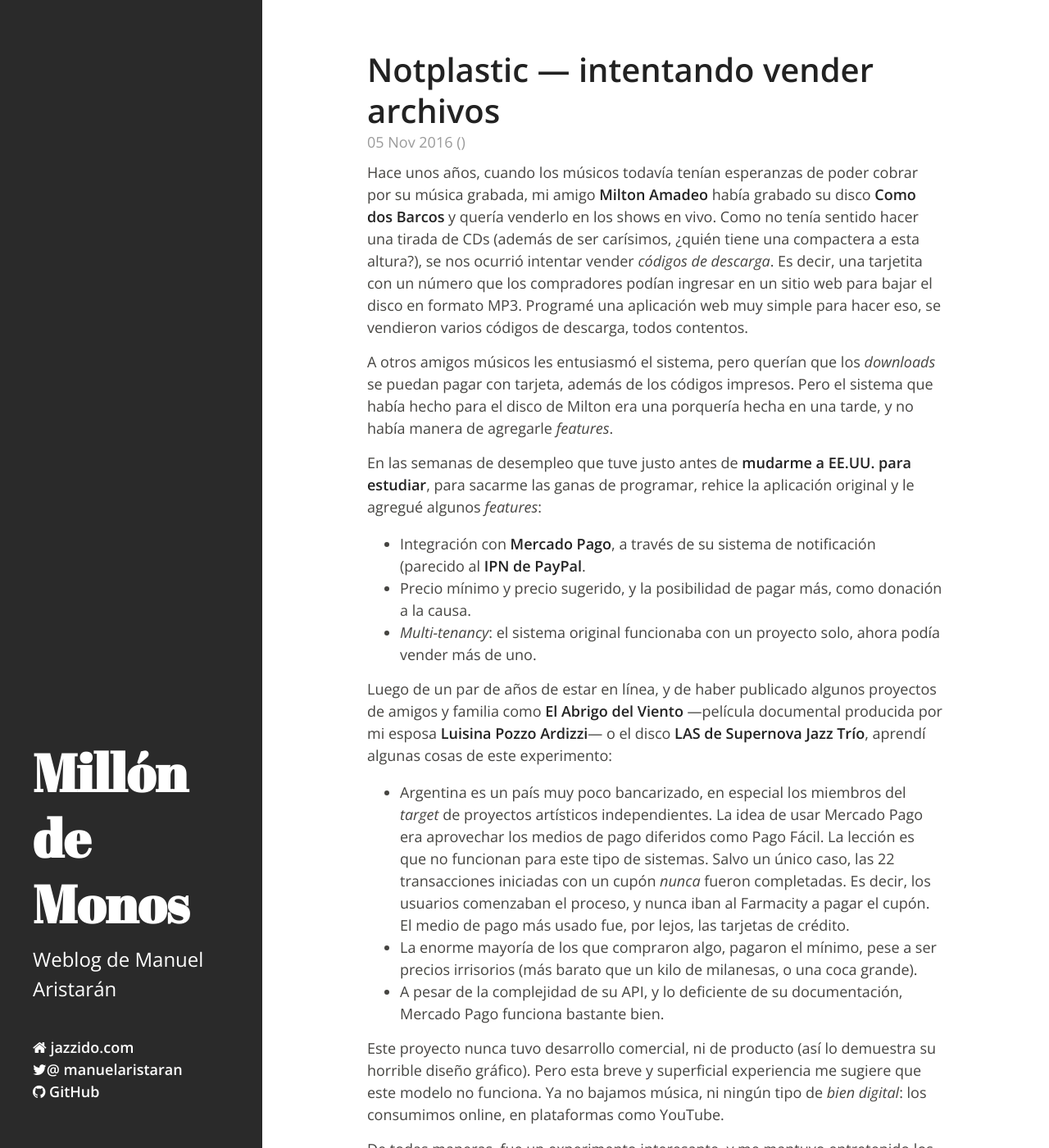
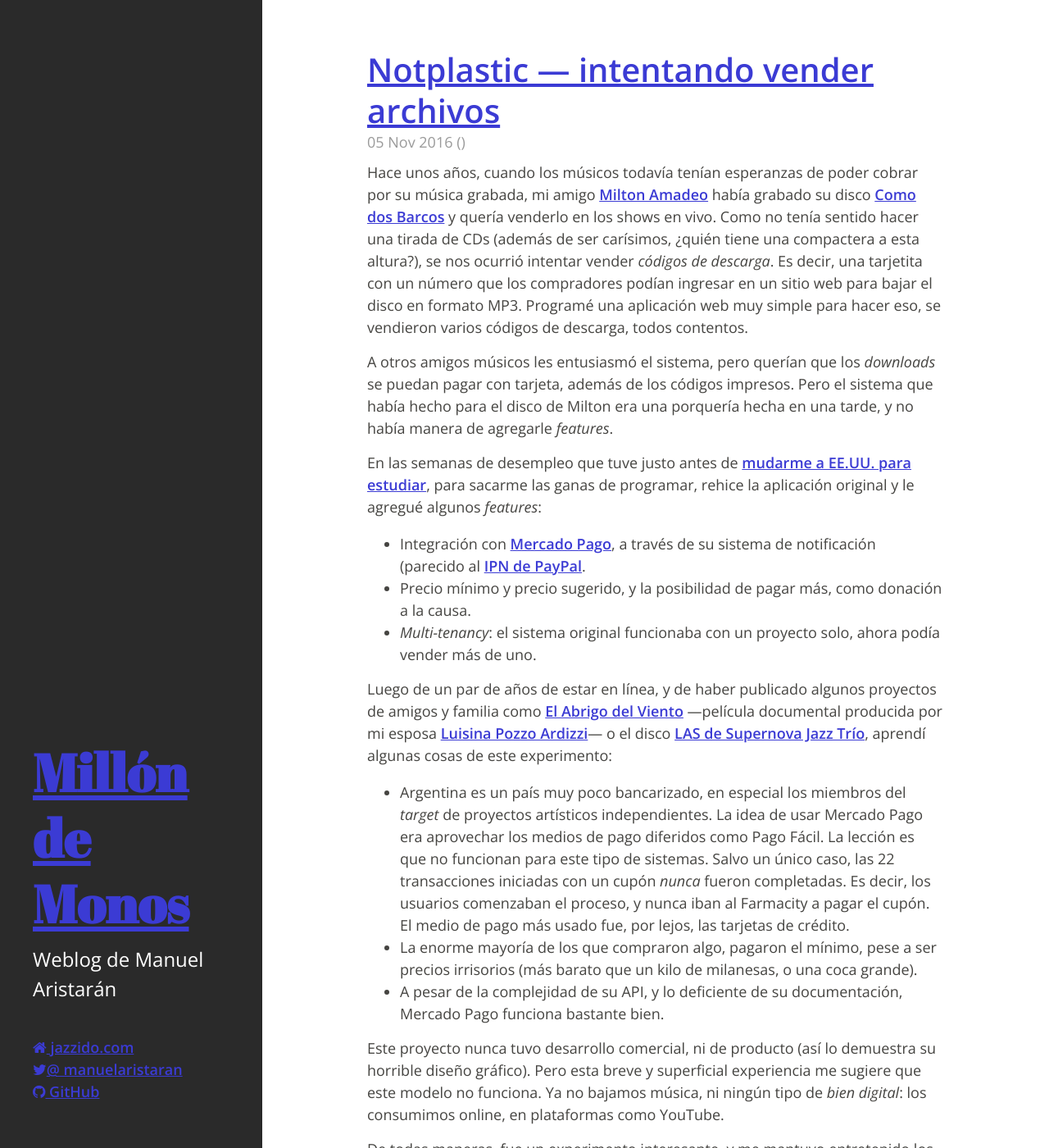
Before and after one commit to jazzido/jazzido.github.io, a Jekyll site: the page built from index.html, in a window 1280 px wide and 1400 px high. Shown: the whole window at 82% size. Built offline with Jekyll 4.4.1, drawn with Linux system fonts in a browser that asks for light colours; nearby versions of some CDN libraries; the list of posts is cut into pages by our own code; comment, search, counter and statistics services are not loaded.

Commit message:
make links stand out

```diff
--- a/public/css/millon-de-monos.css
+++ b/public/css/millon-de-monos.css
@@ -1,3 +1,13 @@
 div.post img {
   width: 98%;
 }
+
+a {
+    font-weight: 600 !important;
+    color: #3b3bd4 !important;
+    text-decoration: underline !important;
+}
+
+a:hover {
+    text-decoration: none;
+}
```
